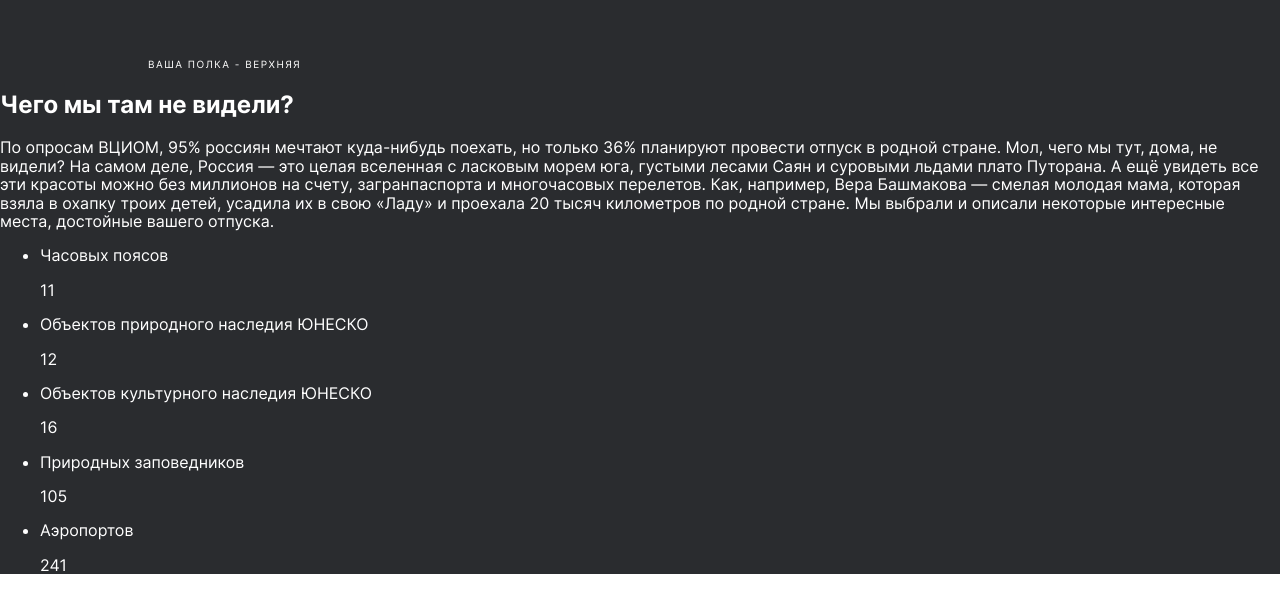
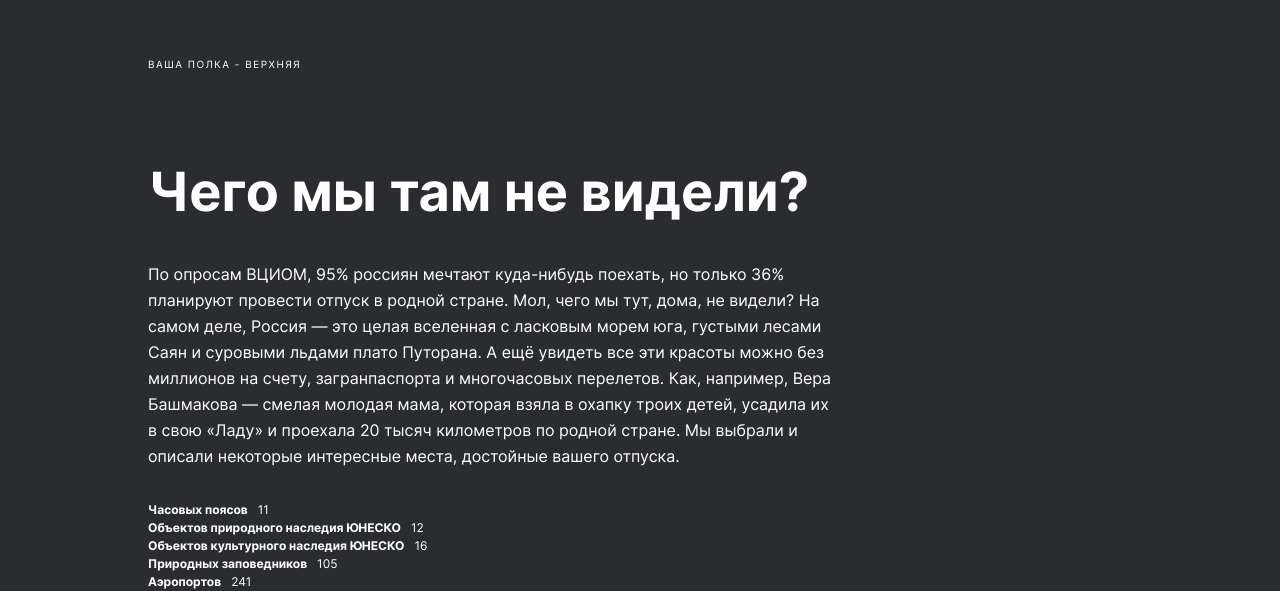
Before and after one commit to xovxo/russian-travel, a plain HTML site: page index.html in a window 1280 px wide. Shown: the part 1058-1649 px from the top of the page. Drawn offline with Linux system fonts and the light colour scheme.

Commit message:
add  changes for intro

```diff
--- a/blocks/intro/__list-item/_no-bold/intro__list-item_no-bold.css
+++ /dev/null
@@ -1,2 +0,0 @@
-.intro__list-item_no-bold {
-}
--- a/blocks/intro/__list-item/intro__list-item.css
+++ b/blocks/intro/__list-item/intro__list-item.css
@@ -1,4 +1,13 @@
-@import url(_no-bold/intro__list-item_no-bold.css);
+.intro__list-item {
+  font-weight: bold;
+  display: flex;
+  margin: 0;
+  font-size: 12px;
+  line-height: 18px;
+}
 
-.intro__list-item {
+.intro__list-item p {
+  font-weight: normal;
+  margin: 0;
+  margin-left: 10px;
 }
--- a/blocks/intro/__list/intro__list.css
+++ b/blocks/intro/__list/intro__list.css
@@ -1,2 +1,5 @@
 .intro__list {
+  margin: 0;
+  padding: 0;
+  margin-top: 32px;
 }
--- a/blocks/intro/__text/intro__text.css
+++ b/blocks/intro/__text/intro__text.css
@@ -1,2 +1,6 @@
 .intro__text {
+  margin: 0;
+  font-size: 16px;
+  line-height: 26px;
+  margin-top: 40px;
 }
--- a/blocks/intro/__title/intro__title.css
+++ b/blocks/intro/__title/intro__title.css
@@ -1,2 +1,4 @@
 .intro__title {
+  text-align: start;
+  margin: 0;
 }
--- a/blocks/intro/intro.css
+++ b/blocks/intro/intro.css
@@ -1,7 +1,51 @@
 @import url(__title/intro__title.css);
 @import url(__text/intro__text.css);
 @import url(__list/intro__list.css);
-@import url(__list-item/_no-bold/);
+@import url(__list-item/intro__list-item.css);
 
 .intro {
+  margin: 0 auto;
 }
+
+@media screen and (min-width: 320px) {
+  .intro {
+    max-width: 288px;
+    margin-top: 64px;
+  }
+
+  .intro__title {
+    font-size: 32px;
+    line-height: 35px;
+    width: 288px;
+  }
+}
+
+@media screen and (min-width: 768px) {
+  .intro {
+    max-width: 720px;
+    margin-top: 88px;
+  }
+
+  .intro__title {
+    font-size: 54px;
+    line-height: 58px;
+    width: 720px;
+  }
+}
+
+@media screen and (min-width: 1024px) {
+  .intro {
+    max-width: 690px;
+    margin-top: 92px;
+    margin-left: 48px;
+  }
+  .intro__title {
+    width: 690px;
+  }
+}
+
+@media screen and (min-width: 1280px) {
+  .intro {
+    margin-left: 148px;
+  }
+}
--- a/index.html
+++ b/index.html
@@ -47,23 +47,23 @@
           <ul class="intro__list">
             <li class="intro__list-item">
               Часовых поясов
-              <p class="intro__list-item intro__list-item_no-bold">11</p>
+              <p>11</p>
             </li>
             <li class="intro__list-item">
               Объектов природного наследия ЮНЕСКО
-              <p class="intro__list-item intro__list-item_no-bold">12</p>
+              <p>12</p>
             </li>
             <li class="intro__list-item">
               Объектов культурного наследия ЮНЕСКО
-              <p class="intro__list-item intro__list-item_no-bold">16</p>
+              <p>16</p>
             </li>
             <li class="intro__list-item">
               Природных заповедников
-              <p class="intro__list-item intro__list-item_no-bold">105</p>
+              <p>105</p>
             </li>
             <li class="intro__list-item">
               Аэропортов
-              <p class="intro__list-item intro__list-item_no-bold">241</p>
+              <p xs>241</p>
             </li>
           </ul>
         </section>
```
